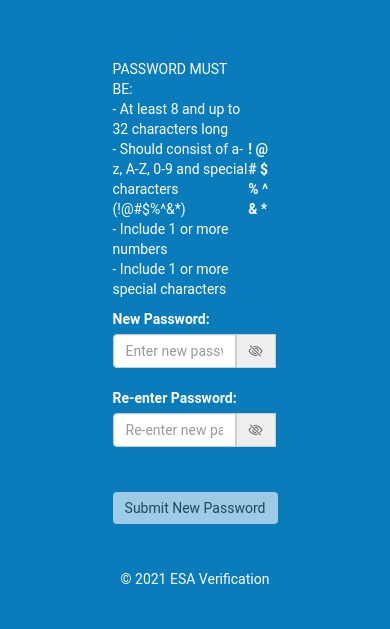
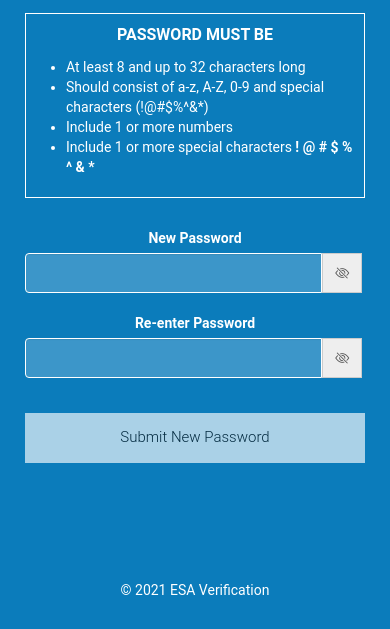
Before and after one commit to alex-code-keen/esa-verification, a PHP site: page /reset_ok.php in a window 390 px wide. Shown: the part 215-844 px from the top of the page. Run offline with PHP 8.4, Linux system fonts and the light colour scheme; some libraries are stand-ins or nearby versions.

Commit message:
ui changes for user login and password reset workflows.

```diff
--- a/css/styles.css
+++ b/css/styles.css
@@ -1,17 +1,31 @@
-@-webkit-keyframes fade-in {
-    from { opacity: 0; }
-      to { opacity: 1; }
+
+:root{
+    --primary-color: #0b7cbb;
+    --primary-color-light: rgb(60, 150, 201);
+    --color-dark-grey: #34515e;
+    --color-light-grey: #8eacbb;
+    --color-dark-red: #d50000;
+    --color-light-red:#ff5131;
+    --font-condensed : 'Roboto Condensed', sans-serif;
 }
-@keyframes fade-in {
-    from {opacity: 0;}
-      to {opacity: 1;}
+html {
+    font-size: 14px;
 }
-
-html {font-size: 14px;}
-body {margin: 0;padding: 0;background: #0b7cbb;color: #fff;font-family: 'Roboto', sans-serif;}
-.form-group {font-family: 'Roboto', sans-serif;text-align:center;}
-.form-control .btn-default {background: #ebf4fa;text-align:left;}
-
+body {
+    margin: 0;
+    padding: 0;
+    background: var(--primary-color);
+    color: #fff;
+    font-family: 'Roboto', sans-serif;
+}
+.form-group {
+    font-family: 'Roboto', sans-serif;
+    text-align:center;
+}
+.form-control .btn-default {
+    background: #ebf4fa;
+    text-align:left;
+}
 .heading {
     padding: 45px 0px 35px;
     font-family: 'Roboto Condensed', sans-serif;
@@ -20,7 +34,6 @@ body {margin: 0;padding: 0;background: #0b7cbb;color: #fff;font-family: 'Roboto'
     align-items: center;
     flex-direction: column;
 }
-
 .heading-label {
     line-height: 14px;
     padding: 0px 0px 5px;
@@ -54,16 +67,8 @@ footer {
 
 .help-block {
     padding: 3px 1px 0px;
-    /* margin: 0 auto; */
-    /* background-color: #0b7cbb; */
-    /* display: flex; */
-    /* justify-content: left; */
-    /* align-items: left; */
     text-align: left;
-    /* flex-direction: column; */
-    /* padding-bottom: 40px; */
     color: #fff;
-    /* animation: fade-in 2s; */
 }
 
 .verify-wrap {
@@ -71,18 +76,6 @@ footer {
     display: flex;
     align-items: center;
     justify-content: center;
-}
-
-#verify{
-    font-family: 'Roboto', sans-serif;
-    background-color: #ebf4fa;
-    border-style: none;
-    border-width: 1px;
-    color: #2b2c33;
-    width: 220px;
-    /* font-size: 16px; */
-    /* line-height: 22px; */
-    /* font-weight: 300; */
 }
 
 #forgotten {
@@ -94,127 +87,150 @@ footer {
 
 #restore {
     padding-top: 35px;
-    /*display: flex;
-    align-items: center;
-    justify-content: center;*/
 }
 
-.reveal {cursor: pointer; }
-/* .reveal-glyph { color: #0b7cbb; } */
-/*
-@media (max-width: 600px){
-    h1.heading-label{font-size: 25px;line-height: 52px}
-    .logo-space{width: 129px;}
-    .logo{max-width: 170px;}
-}
-/*
-#esa-logo {
-    width: 159px;
+.reveal {
+    cursor: pointer;
 }
 
-.sign-in {
+@-webkit-keyframes fade-in {
+    from { opacity: 0; }
+      to { opacity: 1; }
+}
+@keyframes fade-in {
+    from {opacity: 0;}
+      to {opacity: 1;}
+}
+
+/** Styles ***/
+.page-container{
+    min-height: 90vh;
+    padding: 0px 25px;
+}
+.form-wrapper{
+    max-width: 400px;
+    width: 100%;
+    margin: 0 auto;
+}
+.form-group{
+    margin-bottom: 10px;
+}
+.form-control{
+    height: 40px;
+    border: 1px solid #fff;
+    border-radius: 4px;
+    background-color: var(--primary-color-light);
+    color: #fff;
+}
+.page-heading, .section-heading-small{
+    font-family: var(--font-condensed);
+    font-weight: bold;
+}
+.page-heading{
+    font-size: 30px;
+    margin: 0 0 10px 0;
+}
+.section-heading-small{
+    font-size: 24px;
+    margin: 0 0 20px 0;
+}
+.body-copy{
+    font-size:16px;
+    font-weight: normal;
+}
+.page-header-section{
+    padding: 40px 0px 25px 0px;
     text-align: center;
-    color: white;
+}
+.page-header-section .logo{
+    height: 120px;
+    width: 120px;
+}
+.btn{
+    border-radius: 0;
+    transition: all .3s ease-in-out;
+}
+.btn:hover, .btn:focus{
+    box-shadow: 0 4px 5px 0 rgb(0 0 0 / 14%), 0 1px 10px 0 rgb(0 0 0 / 12%), 0 2px 4px -1px rgb(0 0 0 / 30%);
+}
+.btn:focus{
+    border: none;
+    outline: none!important;
+}
+.btn-large{
+    background-color: #fff;
+    color: #000;
+    border: none;
+    width: 100%;
+    max-width: unset;
+    min-height: 50px;
+    font-size: 15px;
+    font-weight: 300;
+}
+.link-primary{
+    color: #fff;
+    text-decoration: underline;
+}
+.form-control::placeholder{
+    color: var(--color-dark-grey);
+    opacity: 1;
+}
+.form-control:-ms-input-placeholder { /* Internet Explorer 10-11 */
+    color: var(--color-dark-grey);
+}
+.form-control::-ms-input-placeholder { /* Microsoft Edge */
+    color: var(--color-dark-grey);
+}
+.form-input-group{
+    margin-top: 20px;
+}
+.content-center{
     display: flex;
-    flex-direction: column;
+    flex-direction:column;
     align-items: center;
     justify-content: center;
+    max-width: 800px;
+    margin:0 auto;
 }
-
-.text-fields {
-    margin: 0 0 24px;
-    width: 100%;
+.snippet{
+    display: flex;
+    align-items: center;
+    justify-content: center;
+    flex-direction: column;
+    border:1px solid #fff;
+    padding: 10px;
+    font-size: 14px;
+    max-width: 600px;
 }
-
-.sign-in-form {
-    display: grid;
-    grid-template-rows: fit-content;
-    grid-template-rows: max-content;
-    padding: 8px 16px 8px 16px;
+.snippet.snippet-hint{
+    background: url("../img/bulb.svg") no-repeat 10px 10px;
+    padding-left: 40px;
+    background-size: 20px;
 }
-
-.input-area {
-  position: relative;
+.snippet-error{
+    border-color: var(--color-light-red);
 }
-
-.login-labels {
-    padding: 0px 0px 5px;
-    color: white;
-    text-align: center;
-    display: block;
-    font-family: Roboto, sans-serif;
+.snippet p{
     font-size: 14px;
-    font-weight: 500;
-    height: 19px;
-    left: 0px;
-    line-height: 14px;
+    margin-bottom:0;
+    font-weight: normal;
 }
-
-.sign-in-form-inputs {
-    background-color: #3c96c9;
-    border: 1px solid #fff;
-    color: white;
-    border-radius: 4px;
-    box-sizing: border-box;
-    cursor: text;
-    display: block;
+.snippet-heading{
     font-size: 16px;
-    font-weight: 300;
-    line-height: 22px;
-    margin: 0px;
-    padding: 8px 10px 8px 10px;
-    text-align: center;
-    padding: 8px;
-    box-shadow: none;
+    margin:0 0 10px 0;
 }
-
-.warning-icons, .error-message {
-    display: none;
-    color: rgb(151, 18, 18);
+.snippet ul{
+    padding-left:30px;
 }
-
-.error-message {
-  margin-top: 8px;
-  text-align: left;
+.m-t-30{
+    margin-top: 30px;
 }
-
-.warning-icons {
-  position: absolute;
-  right: 8px;
-  top: 8px;
+.p-r-5{
+    padding-right: 5px;
 }
-
-.sign-in-form-inputs:invalid:not([data-pristine="true"]) {
-    border: 1px solid rgb(255, 0, 0);
+.p-r-10{
+    padding-right: 10px;
 }
-
-.sign-in-form-inputs:invalid + .warning-icons {
-    display: inline;
-    color: rgb(151, 18, 18);
-    font-size: 15px;
+.text-bold{
+    font-weight: bold;
 }
-
-#username, #password, #verify {
-    width: 500px;
-}
-
-#verify {
-    padding: 16px 24px;
-    background-color: #fff;
-    border-style: none;
-    border-width: 1px;
-    color: #2b2c33;
-    font-size: 16px;
-    line-height: 22px;
-    font-weight: 300;
-}
-
-#federal-laws-logos {
-    margin: 56px auto 24px;
-    text-align: center;
-}
-
-.rights-text {
-    font-size: 12px;
-}
-*/
--- a/reset_ok.php
+++ b/reset_ok.php
@@ -4,115 +4,101 @@
 <head>
     <meta charset="utf-8">
     <meta name="viewport" content="width=device-width, initial-scale=1, shrink-to-fit=no">
-
     <link rel="shortcut icon" href="./img/favicon.png">
-
+    <title>ESA Verification</title>
+    <!-- Fonts -->
     <link rel="preconnect" href="https://fonts.googleapis.com">
     <link rel="preconnect" href="https://fonts.gstatic.com" crossorigin>
-
     <link rel="stylesheet" href="https://fonts.googleapis.com/css2?family=Roboto+Condensed:ital,wght@0,400;0,700;1,700&display=swap">
+	<!-- Icons -->
+	<link rel="stylesheet" href="https://cdn.jsdelivr.net/npm/bootstrap-icons@1.3.0/font/bootstrap-icons.css" />
+    <!-- Styles -->
     <link rel="stylesheet" href="https://maxcdn.bootstrapcdn.com/bootstrap/3.3.7/css/bootstrap.min.css">
-	<link rel="stylesheet" href="https://cdn.jsdelivr.net/npm/bootstrap-icons@1.3.0/font/bootstrap-icons.css" />
     <link rel="stylesheet" type="text/css" href="./css/styles.css">
-
-  <script src="https://ajax.googleapis.com/ajax/libs/jquery/3.5.1/jquery.min.js"></script>
-  <script src="https://cdnjs.cloudflare.com/ajax/libs/popper.js/1.16.0/umd/popper.min.js"></script>
-  <script src="https://maxcdn.bootstrapcdn.com/bootstrap/3.3.7/js/bootstrap.min.js"></script>
-
-  <title>ESA Verification</title>
 </head>
 
 <body>
-
-  <div class="container">
-		<div class="row"><div class="col-xs-1"></div><div class="col-xs-10">
-
-			<div class="heading">
-			<p class="heading-label">ESA Verification</p>
+    <!-- BEGIN PAGE CONTENT -->
+    <main class="page-container">
+        <!-- Begin Logo Section -->
+        <section class="page-header-section">
+            <h1 class="page-heading">ESA Verification</h1>
             <img id="esa-logo" class="logo" src="./img/ESA_logo.PNG" alt="ESA logo" />
+        </section>
+        <!-- End Logo Section -->
+		<!-- Begin Password Criteria -->
+		<section class="content-center">
+			<div class="snippet">
+				<label class="snippet-heading">PASSWORD MUST BE</label>
+				<div class="snippet-body">
+					<ul>
+						<li>At least 8 and up to 32 characters long</li>
+						<li>Should consist of a-z, A-Z, 0-9 and special characters (!@#$%^&*)</li>
+						<li>Include 1 or more numbers</li>
+						<li>Include 1 or more special characters <b>! @ # $ % ^ & *</b></li>
+					</ul>
 				</div>
-
-		</div><div class="col-xs-1"></div></div>
-
-		<div class="row"><div class="col-xs-3"></div><div class="col-xs-6">
-
-			<span id="forgotten">
-				PASSWORD MUST BE:<br>
-				- At least 8 and up to 32 characters long<br>
-				- Should consist of a-z, A-Z, 0-9 and special characters (!@#$%^&*)<br>
-				- Include 1 or more numbers<br>
-				- Include 1 or more special characters <b>! @ # $ % ^ & *</b><br>
-			</span>
-			<p></p>
-			<p></p>
-			<p></p>
-
-		<!-- /div><div class="col-xs-2"></div></div>
-
-		<div class="row"><div class="col-xs-3"></div><div class="col-xs-6" -->
-			<form
-				action="<?php echo htmlspecialchars($_SERVER["PHP_SELF"]); ?>"
+			</div>
+		</section>
+		<!-- End Password Criteria -->
+		<!-- Begin Form -->
+		<section class="form-wrapper m-t-30">
+			<form action="<?php echo htmlspecialchars($_SERVER["PHP_SELF"]); ?>"
 					enctype="application/x-www-form-urlencoded"
 					name="login-form"
 					method="post"
 					class="needs-validation"
 					novalidate>
-
-
-				<label>New Password:</label>
+					<div class="form-group form-input-group">
+						<label>New Password</label>
 						<div class="input-group">
-
 							<input
 								type="password"
 								class="form-control pwd has-error"
 								id="enter_pass"
-						placeholder="Enter new password"
 								name="enter_pass"
 								required />
-
 							<span id="reveal0" class="input-group-addon reveal">
 								<i class="bi bi-eye-slash" id="togglePassword0"></i>
 							</span>
 							<span id="helper0" class="help-block"></span>
 						</div>
-				<br>
-
-				<label>Re-enter Password:</label>
+					</div>
+					<div class="form-group  form-input-group">
+						<label>Re-enter Password</label>
 						<div class="input-group">
-
 							<input
 								type="password"
 								class="form-control pwd has-error"
 								id="reenter_pass"
-						placeholder="Re-enter new password"
 								name="reenter_pass"
 								required />
-
 							<span id="reveal1" class="input-group-addon reveal">
-						<!-- i class="glyphicon glyphicon-eye-close reveal-glyph"></i-->
 								<i class="bi bi-eye-slash" id="togglePassword1"></i>
 							</span>
 							<span id="helper1" class="help-block"></span>
 						</div>
-				<br>
-
+					</div>
 					<div class="verify-wrap">
-					<input id="verify" type="submit" class="btn btn-primary" value="Submit New Password">
+						<input id="verify" type="submit" class="btn btn-primary btn-large" value="Submit New Password">
 					</div>
-
 				</form>
-
-		</div><div class="col-xs-3"></div></div>
-
-  </div>
+			</section>
+		<!-- End Form -->
+    </main>
+    <!-- END PAGE CONTENT -->
+    <!-- BEGIN FOOTER -->
     <footer>
-	<!-- div>
-	  <img id="federal-laws-logos" class="logos" src="./img/Federal_Laws_logos.PNG" alr="Federal Laws logos" />
-	</div -->
         <span class="rights-text">© 2021 ESA Verification</span>
     </footer>
-
+    <!-- END FOOTER -->
+    <!-- BEGIN SCRIPTS -->
+    <script src="https://ajax.googleapis.com/ajax/libs/jquery/3.5.1/jquery.min.js"></script>
+    <script src="https://cdnjs.cloudflare.com/ajax/libs/popper.js/1.16.0/umd/popper.min.js"></script>
+    <script src="https://maxcdn.bootstrapcdn.com/bootstrap/3.3.7/js/bootstrap.min.js"></script>
+    <!-- Page Specific Scripts -->
 	<script type="text/javascript" src="./js/reset_ok.js"></script>
+    <!-- END SCRIPTS -->
 </body>
 
 </html>
```
Also changed, not shown: forgot-ty.php (+36 -37 lines), forgot.php (+33 -36 lines), login.php (+33 -46 lines), reset_err.php (+42 -45 lines), img/ESA_logo.PNG (added), img/bulb.svg (added). Lines whose indentation alone changed are shown as unchanged.
